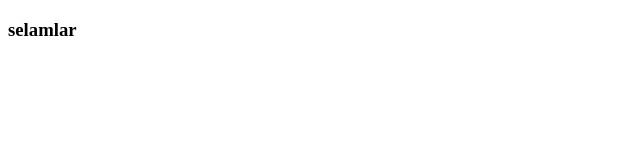
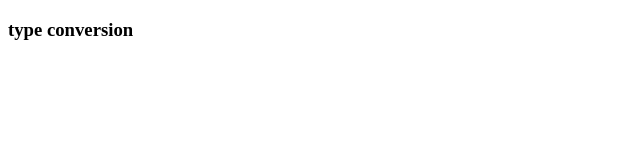
Before and after one commit to asudegrkn/Javascript101, a plain HTML site: page TypeConversion/index.html in a window 1280 px wide. Shown: the full height of the page, 0-640 px from the left. Drawn offline with Linux system fonts and the light colour scheme.

Commit message:
add type conversions with javascript

```diff
--- a/TypeConversion/index.html
+++ b/TypeConversion/index.html
@@ -4,11 +4,11 @@
     <meta charset="UTF-8">
     <meta http-equiv="X-UA-Compatible" content="IE=edge">
     <meta name="viewport" content="width=device-width, initial-scale=1.0">
-    <title>console</title>
+    <title>typeConversion</title>
 </head>
 <body>
 <h3 id= "h3" >
-    selamlar
+   type conversion
 </h3>
 <script src ="app.js"></script>
 </body>
```
